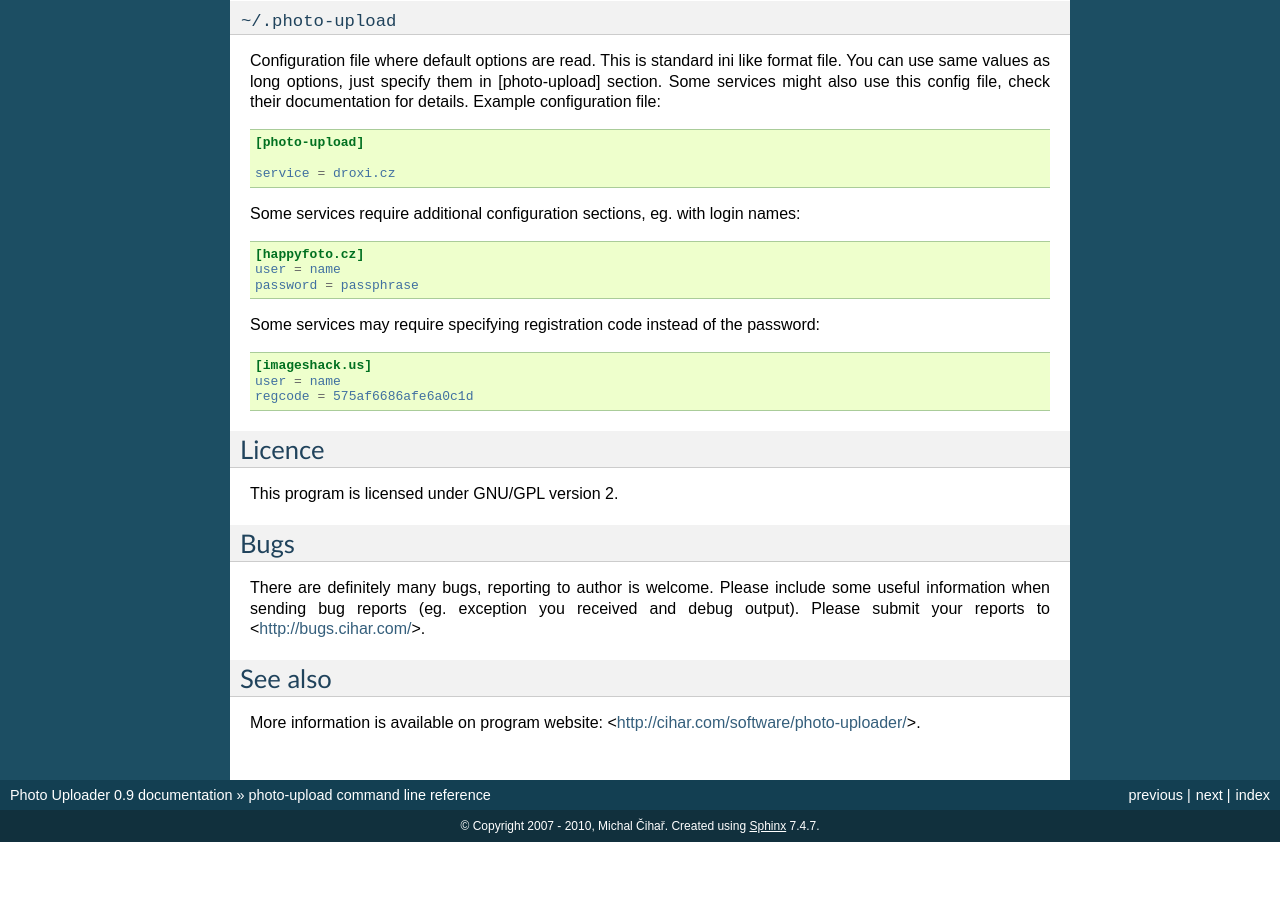
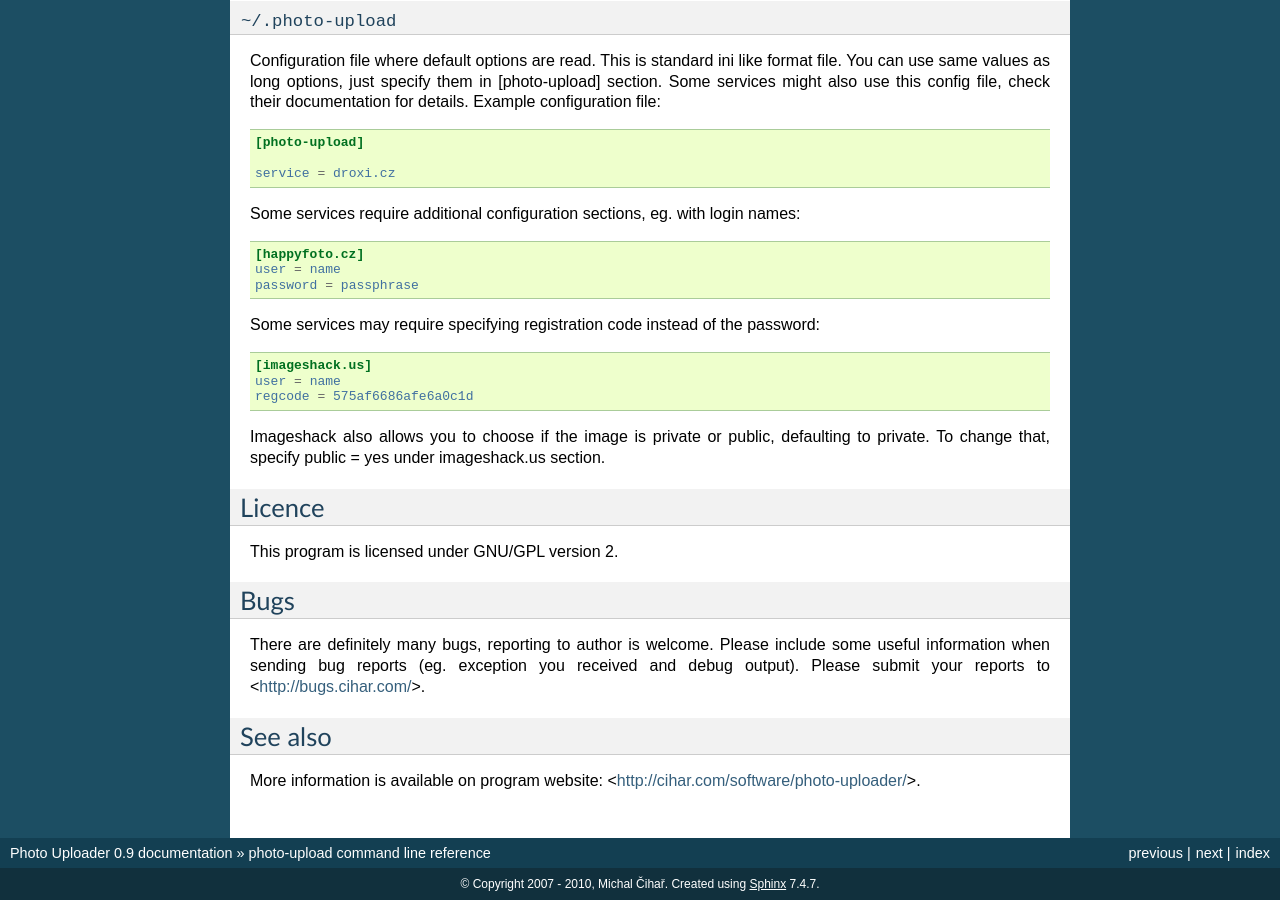
Before and after one commit to nijel/photo-uploader, a Sphinx documentation site: the page built from doc/source/man.rst, in a window 1280 px wide and 900 px high, scrolled down 1362 px. Built offline with Sphinx 7.4.7, drawn with Linux system fonts in a browser that asks for light colours; before the commit the page ends 2204 px from its top, so only the background shows below that.

Commit message:
Update the manpage.
--HG--
extra : amend_source : b660623ef9fa0fa18168e42591aad0fd1c9f3626

```diff
--- a/doc/source/man.rst
+++ b/doc/source/man.rst
@@ -121,6 +121,9 @@ Some services may require specifying registration code instead of the password:
     user = name
     regcode = 575af6686afe6a0c1d
 
+Imageshack also allows you to choose if the image is private or public, defaulting
+to private. To change that, specify public = yes under imageshack.us section.
+
 
 Licence
 +++++++
```
